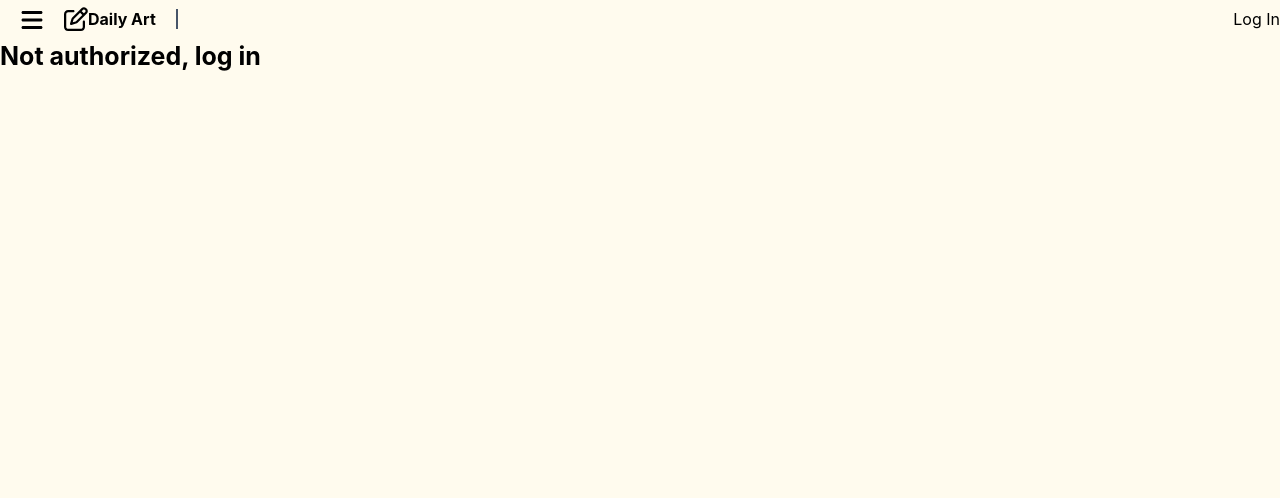
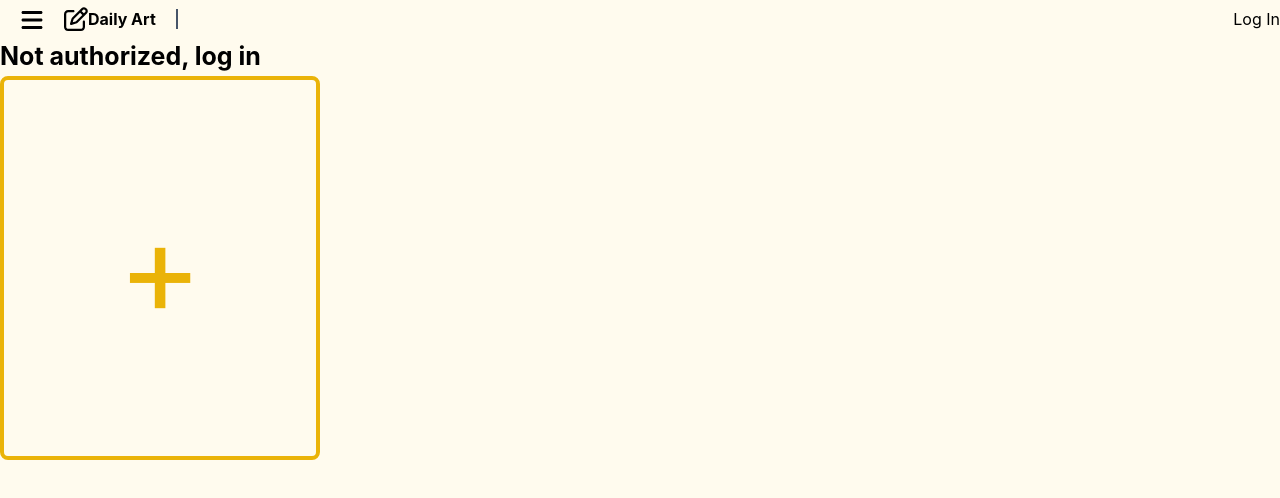
Before and after one commit to handriamanantena/daily-art-frontend, a Next.js app: page /addpicture in a window 1280 px wide. Shown: the top 498 px of the page. Built offline with nearby package versions, Linux system fonts and the light colour scheme; no server answers.

Commit message:
added add picture button

```diff
--- /dev/null
+++ b/components/button/addpictureButton.js
@@ -0,0 +1,9 @@
+
+
+export const AddPictureButton = () => {
+
+
+    return (
+        <button className="flex h-96 w-80 border-4 border-yellow-500 text-9xl justify-center items-center text-yellow-500 rounded-lg">+</button>
+    );
+}
--- a/pages/addpicture.js
+++ b/pages/addpicture.js
@@ -2,6 +2,7 @@ import {BasicLayout} from "../components/common/BasicLayout";
 import Join from "./join";
 import {useContext} from "react";
 import AuthContext from "../common/context/auth-context";
+import {AddPictureButton} from "../components/button/addpictureButton";
 
 
 
@@ -11,6 +12,7 @@ const Addpicture = () => {
 
     return (<BasicLayout>
         {ctx.isLoggedIn ? <h1>Add Picture</h1> : <h1>Not authorized, log in</h1>}
+        <AddPictureButton/>
     </BasicLayout>);
 }
 
--- a/pages/signin.js
+++ b/pages/signin.js
@@ -12,7 +12,7 @@ function Signin() {
             <link rel="icon" href="/favicon.ico" />
             <script src="https://accounts.google.com/gsi/client" async defer></script>
         </Head>
-        <div class="flex items-center h-screen justify-center align-middle">
+        <div className="flex items-center h-screen justify-center align-middle">
             <Welcome welcomePage="login" welcomeTitle="Log In"></Welcome>
         </div>
     </div>);
```
